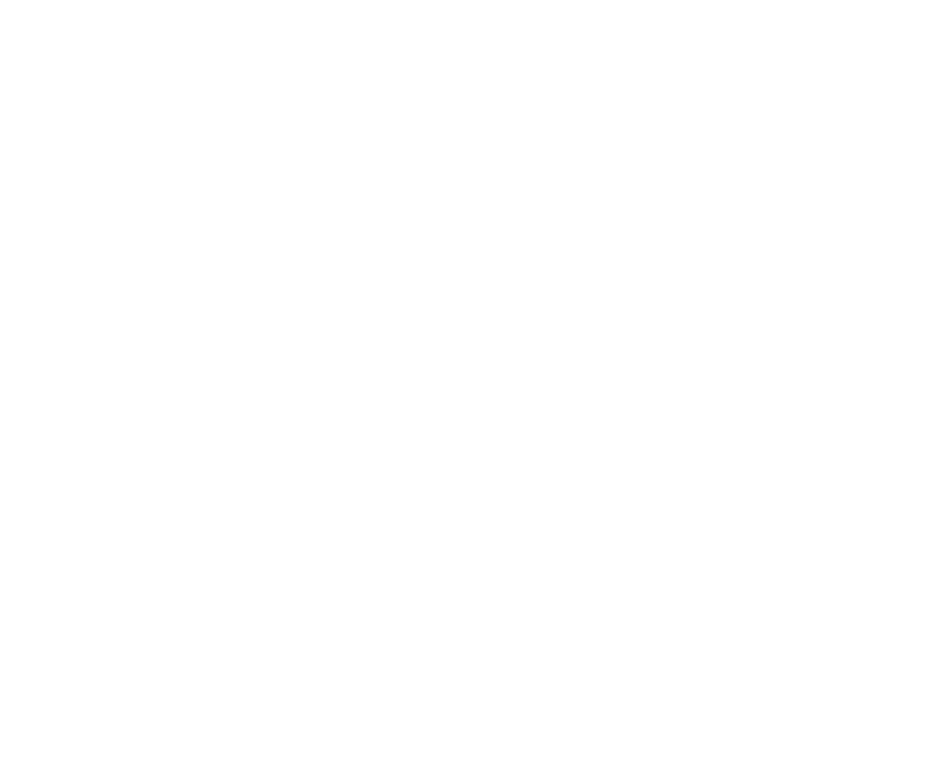
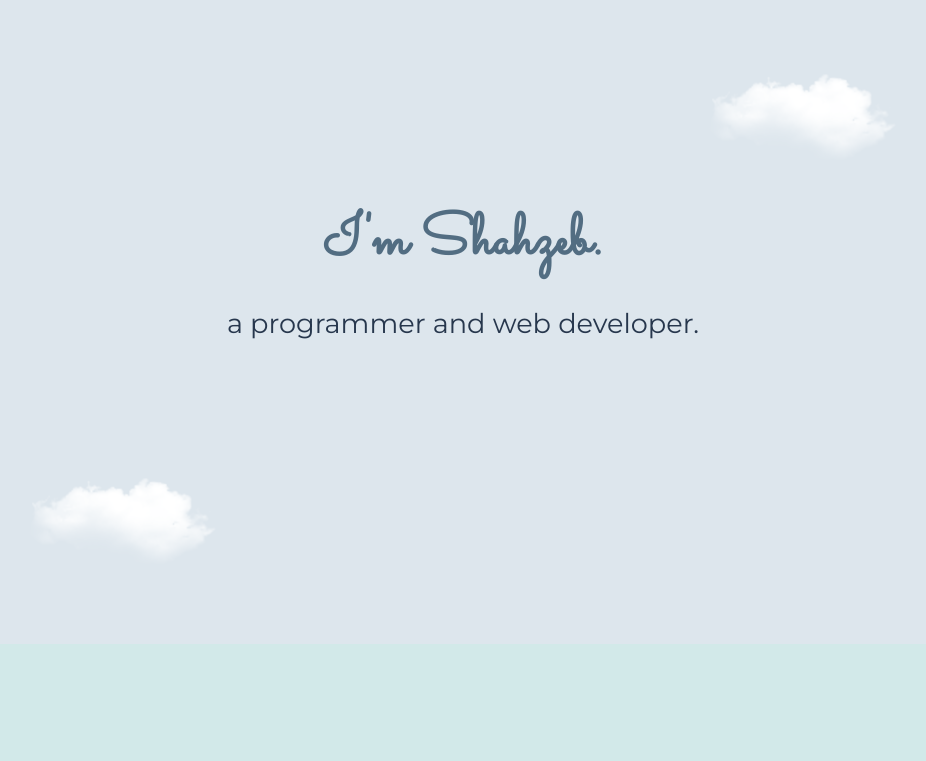
Before and after one commit to shahzebchanna/cv, a plain HTML site: page index.html in a window 1280 px wide. Shown: the top 761 px of the page, without its empty margins (177-1103 px from the left). Drawn offline with Linux system fonts and the light colour scheme; the site is published under a folder, as on GitHub Pages, so addresses that start at the root find nothing.

Commit message:
solving css error

```diff
--- a/index.html
+++ b/index.html
@@ -4,7 +4,7 @@
     <meta charset="UTF-8">
 
     <title>Shahzeb</title>
-    <link rel="stylesheet" href="/CSS-MY SITE/styles.css">
+    <link rel="stylesheet" href="CSS-MY SITE/styles.css">
     <link rel="icon" href="favicon.ico">
     <link rel="preconnect" href="https://fonts.googleapis.com">
 <link rel="preconnect" href="https://fonts.gstatic.com" crossorigin>
```
